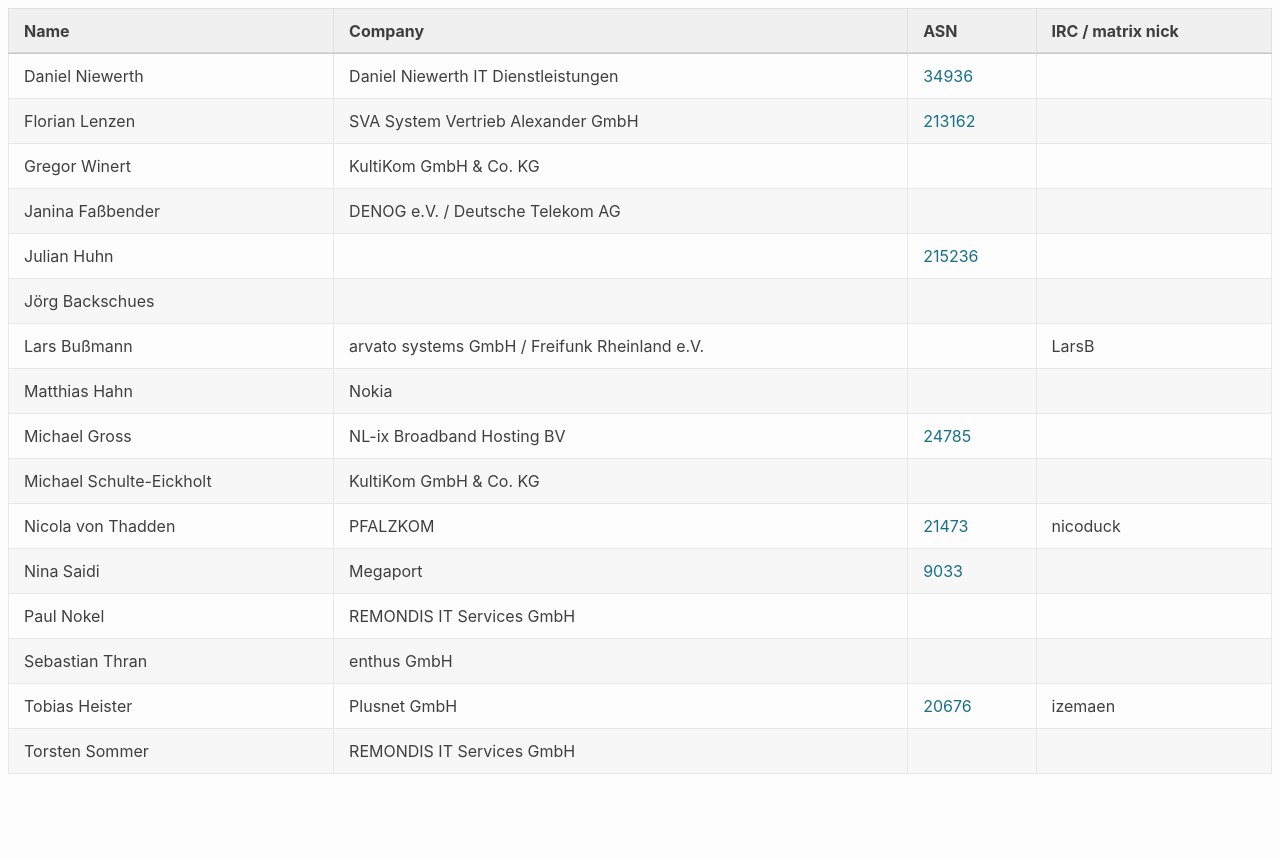
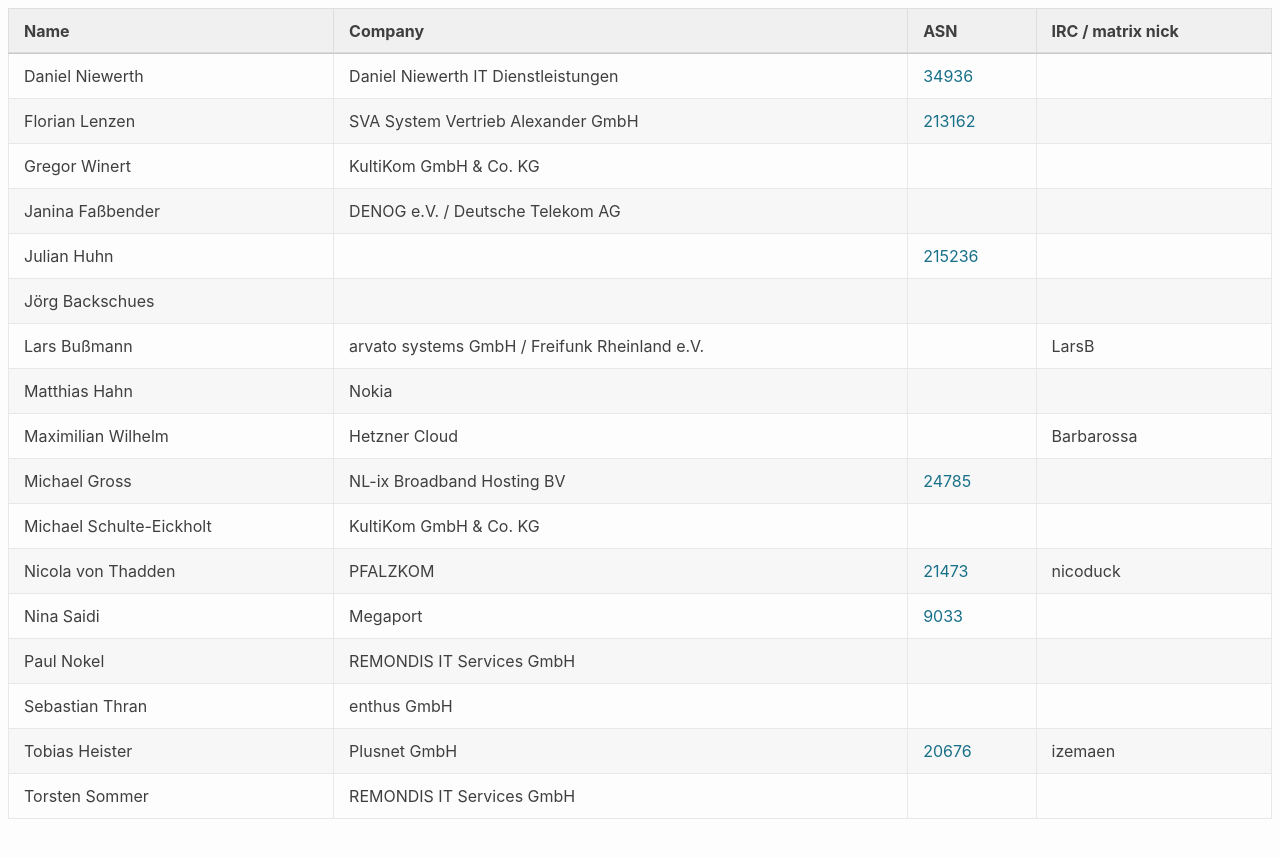
Before and after one commit to denog/pretix-attendeelist, a Jekyll site: the page built from denogmeetup25-02/index.markdown, in a window 1280 px wide. Shown: the top 858 px of the page. Built offline with Jekyll 4.4.1, drawn with Linux system fonts in a browser that asks for light colours.

Commit message:
Latest data: Tue Jan 28 17:47:51 UTC 2025

```diff
--- a/_data/attendees_denogmeetup25-02.json
+++ b/_data/attendees_denogmeetup25-02.json
@@ -45,6 +45,12 @@
     "name": "Matthias Hahn",
     "company": "Nokia",
     "irc": null,
+    "asn": null
+  },
+  {
+    "name": "Maximilian Wilhelm",
+    "company": "Hetzner Cloud",
+    "irc": "Barbarossa",
     "asn": null
   },
   {
```
